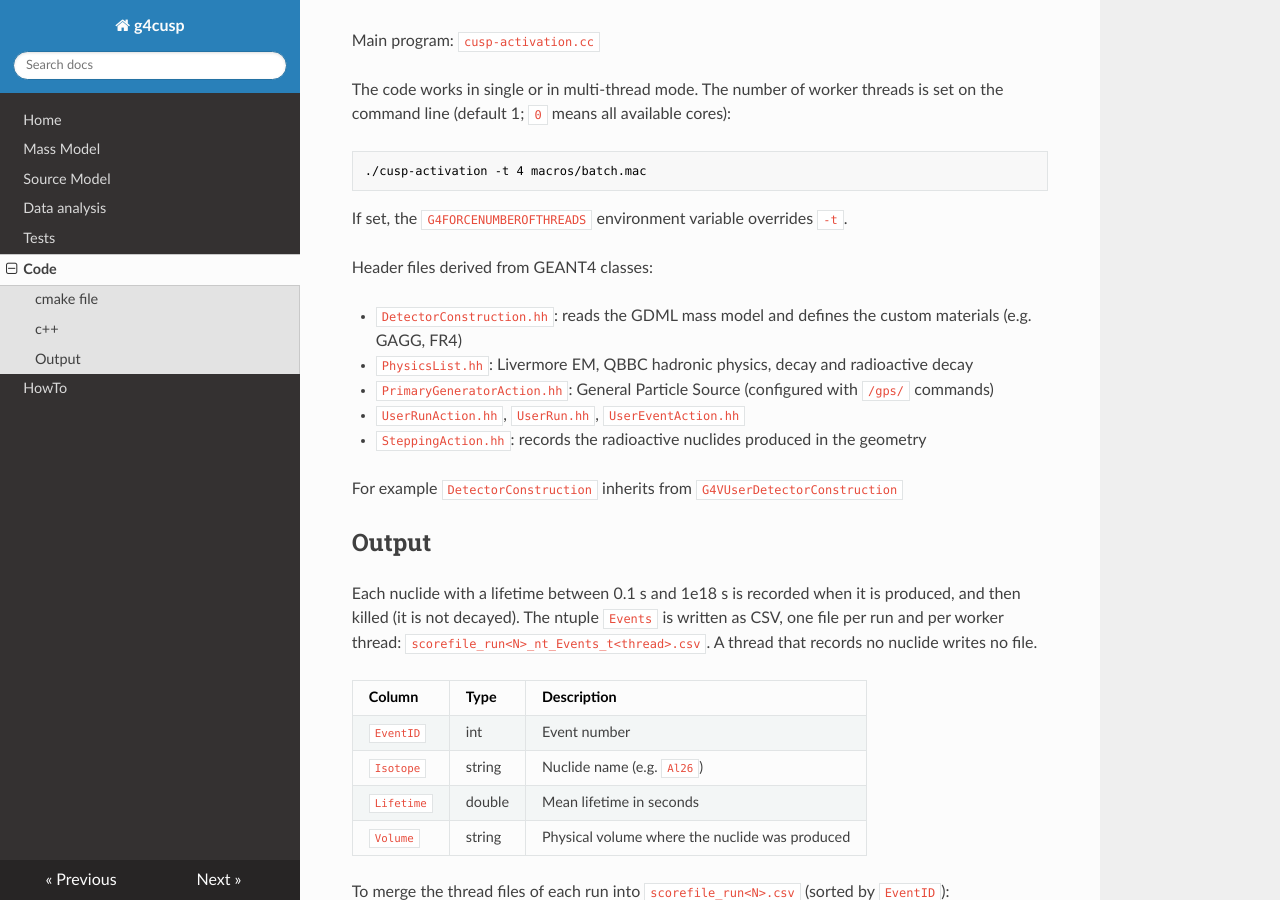
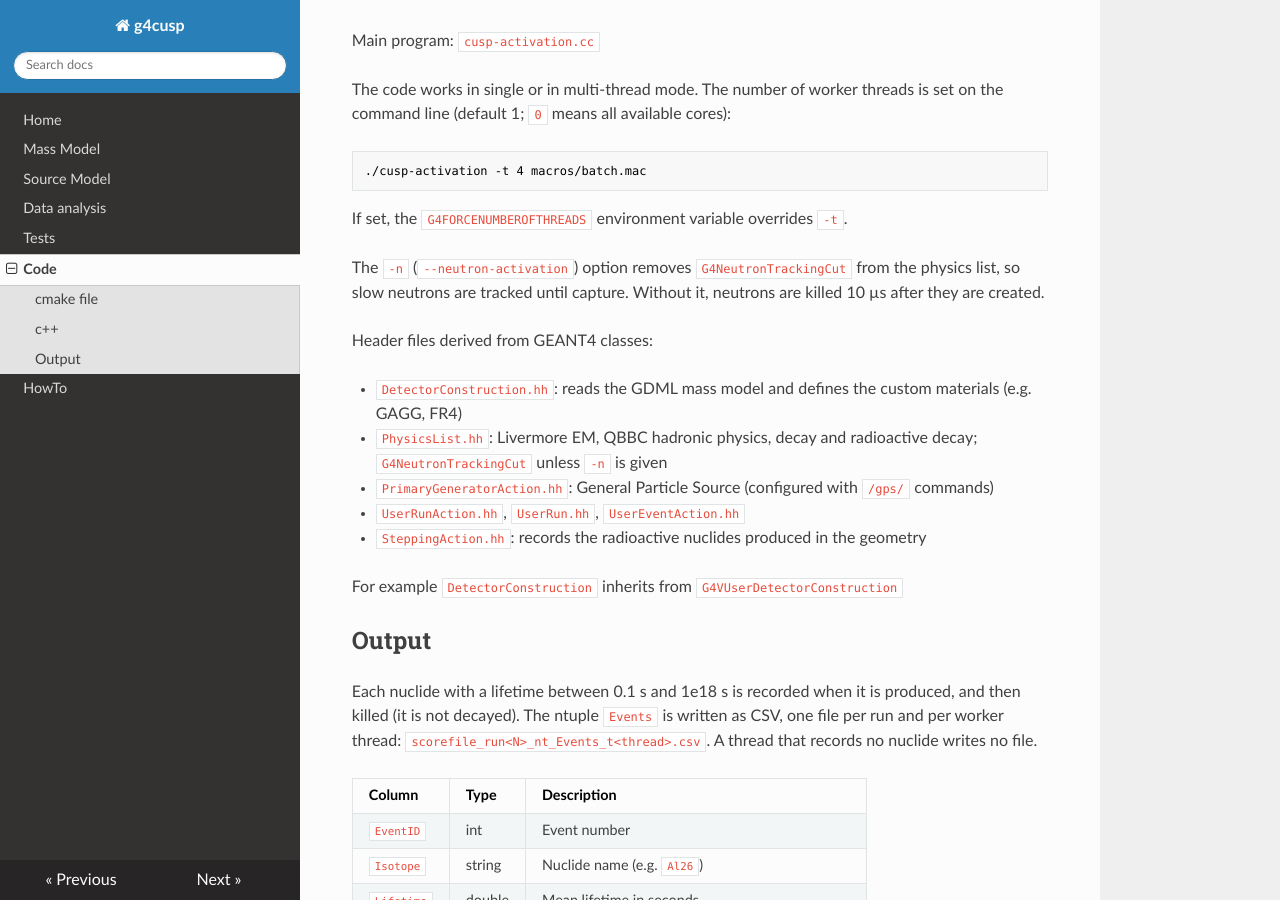
Before and after one commit to giovixo/g4cusp-gps, an MkDocs documentation site: the page built from doc/docs/code.md, in a window 1280 px wide and 900 px high, scrolled down 341 px. Built offline with MkDocs 1.6.1, drawn with Linux system fonts in a browser that asks for light colours; nearby versions of some CDN libraries.

Commit message:
Add -n option to toggle neutron activation at runtime
With -n/--neutron-activation, G4NeutronTrackingCut is not added to the
physics list, so slow neutrons are tracked until capture. The default
physics is unchanged. Also ignore HANDOFF.md.

Co-Authored-By: Claude Opus 5.5 <noreply@anthropic.com>

```diff
--- a/doc/docs/code.md
+++ b/doc/docs/code.md
@@ -19,11 +19,14 @@ The code works in single or in multi-thread mode. The number of worker threads i
 
 If set, the `G4FORCENUMBEROFTHREADS` environment variable overrides `-t`.
 
+The `-n` (`--neutron-activation`) option removes `G4NeutronTrackingCut` from the physics list, so slow
+neutrons are tracked until capture. Without it, neutrons are killed 10 µs after they are created.
+
 Header files derived from GEANT4 classes:
 
 * `DetectorConstruction.hh`: reads the GDML mass model and defines the custom materials (e.g. GAGG, FR4)
 
-* `PhysicsList.hh`: Livermore EM, QBBC hadronic physics, decay and radioactive decay
+* `PhysicsList.hh`: Livermore EM, QBBC hadronic physics, decay and radioactive decay; `G4NeutronTrackingCut` unless `-n` is given
 
 * `PrimaryGeneratorAction.hh`: General Particle Source (configured with `/gps/` commands)
 
```
Also changed, not shown: doc/docs/index.md (+3 -0 lines), README.md, 4 other files.
